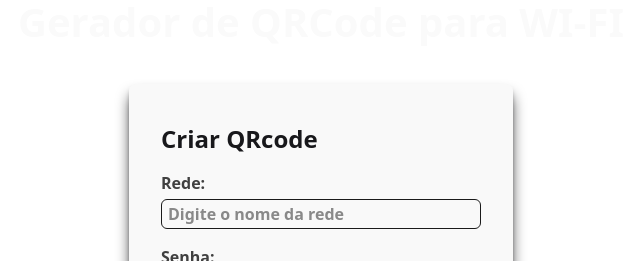
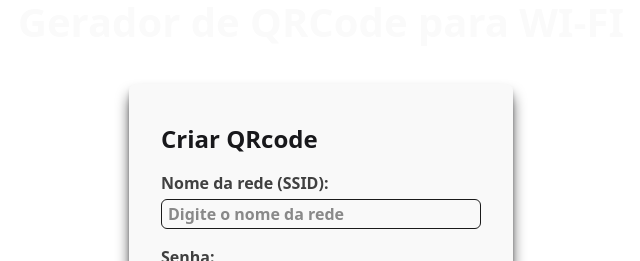
Before and after one commit to CalebeHilles/qrcode-generator, a React (Vite) app: page / in a window 1280 px wide. Shown: the top 261 px of the page, without its empty margins (319-959 px from the left). Built offline with nearby package versions, Linux system fonts and the light colour scheme.

Commit message:
fix: bind password input rendering to noPass value instead of hiding it

```diff
--- a/src/App.tsx
+++ b/src/App.tsx
@@ -37,7 +37,7 @@ function App() {
           <QRCodeForm
             data={formData}
             setData={setFormData}
-            display={formData.noPass ? "hidden" : "flex"}
+            noPass={formData.noPass ? true : false}
             handleSubmit={handleSubmit}
           />
         </div>
--- a/src/components/QRCodeForm.tsx
+++ b/src/components/QRCodeForm.tsx
@@ -5,26 +5,26 @@ import TextInput from "../components/TextInput";
 export default function QRCodeForm({
   data,
   setData,
-  display,
+  noPass,
   handleSubmit,
 }: {
   data: FormData;
   setData: SetFormData;
-  display: string;
+  noPass: boolean;
   handleSubmit: (e: React.FormEvent<Element>) => Promise<void>;
 }) {
   const textInputs = [
     {
       key: "ssid" as const,
-      label: "Rede",
+      label: "Nome da rede (SSID)",
       placeholder: "Digite o nome da rede",
-      display: "flex",
+      noPass: false,
     },
     {
       key: "pass" as const,
       label: "Senha",
       placeholder: "Digite a senha",
-      display: display,
+      noPass: noPass,
     },
   ];
 
@@ -53,7 +53,7 @@ export default function QRCodeForm({
             onChange={(value) => setData({ ...data, [input.key]: value })}
             label={input.label}
             placeholder={input.placeholder}
-            display={input.display}
+            noPass={input.noPass}
           />
         ))}
         <div>
--- a/src/components/TextInput.tsx
+++ b/src/components/TextInput.tsx
@@ -2,17 +2,17 @@ export default function TextInput({
   label,
   placeholder,
   data,
-  display,
+  noPass,
   onChange,
 }: {
   label: string;
   placeholder: string;
   data: string;
-  display: string;
+  noPass: boolean;
   onChange: (value: string) => void;
 }) {
-  return (
-    <div className={`${display} flex-col gap-1`}>
+  return noPass ? null : (
+    <div className="flex flex-col gap-1">
       <label className="text-neutral-700">{label}:</label>
       <input
         value={data}
```
